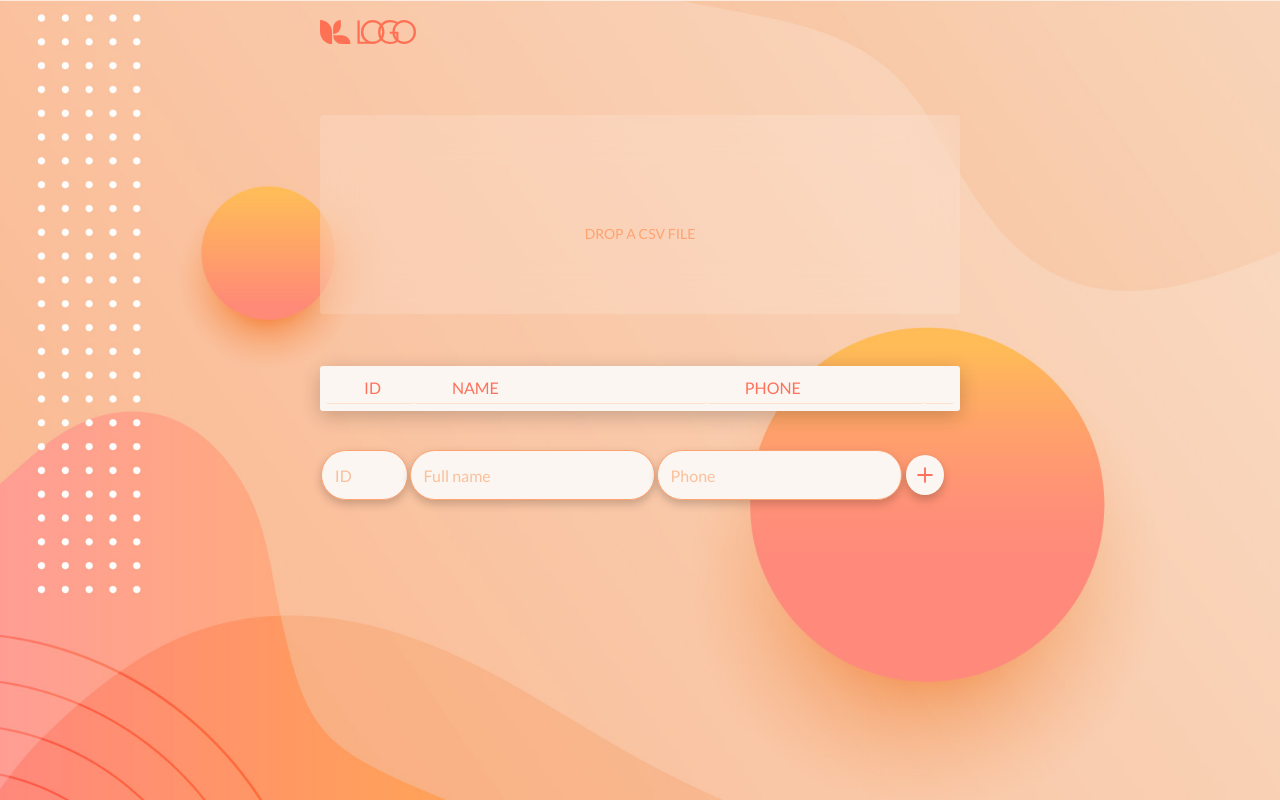
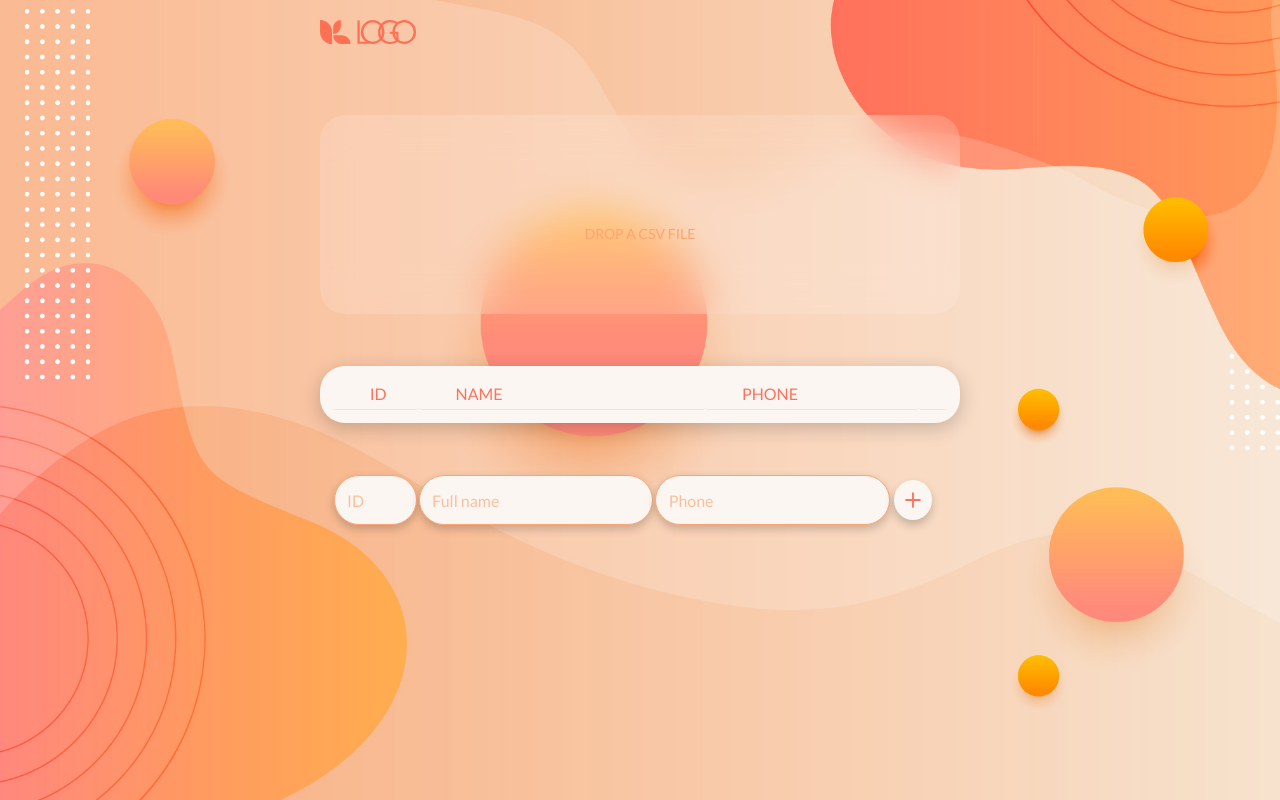
Before and after one commit to daniellelsilva/drag-n-drop, a React (Create React App) app: page / in a window 1280 px wide. Built offline with nearby package versions, Linux system fonts and the light colour scheme; some icons are missing.

Commit message:
border radius tabela

```diff
--- a/src/App.scss
+++ b/src/App.scss
@@ -26,8 +26,8 @@ html {
 
 body {
   // background-color: $color-grey-light-2;
-  background-image: url('./styles/images/dani-bg-5.jpg');
-  background-size: 250vh;
+  background-image: url('./styles/images/DANI-BG-7.jpg');
+  background-size: cover;
   font-family: $default-font-family;
   line-height: 1.7;
   color: $color-gray;
--- a/src/components/DragNDrop.js
+++ b/src/components/DragNDrop.js
@@ -17,15 +17,14 @@ export default function MyDropzone() {
       reader.onerror = () => console.log('file reading has failed')
       reader.onload = () => {
 
-        const result = reader.result
+        const result = reader.result;
 
         const tableString = result.split('\n');
 
         const rows = tableString.map((row) => (row.split(',')));
         // delete rows[rows.length - 1];
-        rows.pop()
-        console.log(rows)
-        setTableData(rows)
+        rows.pop();
+        setTableData(rows);
       }
       reader.readAsText(file)
     })
--- a/src/components/Table.js
+++ b/src/components/Table.js
@@ -7,7 +7,7 @@ import '../styles/components/buttons.scss';
 
 export default function Table() {
   const { tableData, setTableData } = useContext(TableContext);
-  const [cellData, setCellData] = useState({id: '', fullName: '', number: '' });
+  const [cellData, setCellData] = useState({});
 
   const deleteItem = (e) => {
     let id = e.target.id
@@ -16,6 +16,7 @@ export default function Table() {
   };
 
   const createLines = () => {
+      console.log(Object.values(cellData).length)
       const cells = tableData.map((info, index) => (
       <tr className="table-columns" key={index} id={index}>
         <td>{info[0]}</td>
@@ -24,12 +25,10 @@ export default function Table() {
         <td className="table-delete">
           <button className="round-btn" id={index} onClick={(e) => deleteItem(e)}>
             <Icon icon="bytesize:trash" className="table-input-icon delete-icon" id={index} />
-
           </button>
         </td>
       </tr>
     ));
-
     return cells;
   };
 
@@ -73,6 +72,7 @@ export default function Table() {
           onChange={ onChange }
           name="id"
           placeholder="ID"
+          required
         />
         <input
           className="table-input-all table-input-all-2"
@@ -80,6 +80,7 @@ export default function Table() {
           onChange={ onChange }
           name="fullName"
           placeholder="Full name"
+          required
         />
         <input
           className="table-input-all table-input-all-3"
@@ -87,10 +88,12 @@ export default function Table() {
           onChange={ onChange }
           name="number"
           placeholder="Phone"
+          required
         />
         <button
           className="round-btn table-input-btn"
           type='button'
+          // disabled={Object.values(cellData).length !== 3}
           onClick={ addRow }
         >
           <Icon className="table-input-icon add-btn" icon="fluent:add-16-filled" />
--- a/src/styles/dragNDrop.scss
+++ b/src/styles/dragNDrop.scss
@@ -7,7 +7,7 @@
   backdrop-filter: blur(20px);
   box-shadow: 3px 2ps 7px rgba (17, 17, 17, 0.55);
 
-  border-radius: 3px;
+  border-radius: 2.5rem;
   border: 5px dashed transparent;
   cursor: pointer;
   color: $color-primary;
--- a/src/styles/table.scss
+++ b/src/styles/table.scss
@@ -24,10 +24,10 @@
 
 .table {
   background-color: $color-primary-light;
-  border-radius: 3px;
+  border-radius: 2.5rem;
   margin: auto;
   margin-top: 8%;
-  padding: 1%;
+  padding: 2%;
   text-align: left;
   width: 100%;
   box-shadow: 0 .5rem 2rem rgba($color-black, .2);
@@ -87,6 +87,7 @@
     flex-direction: row;
     justify-content: center;
     align-items: center;
+    padding: 2%;
     width: 100%;
 
 
@@ -139,6 +140,15 @@
       &:hover {
         background-color: $color-secondary-dark !important;
         box-shadow: 0 1rem 2em rgba($color-black, .2);
+      }
+
+      &:disabled {
+        color: $color-gray-light-1 !important;
+
+        &:hover {
+          background-color: $color-gray-light-1 !important;
+          box-shadow: 0 1rem 2em rgba($color-black, .2);
+        }
       }
     }
 
```
Also changed, not shown: src/styles/images/DANI-BG-7.jpg (added), 1 other file (tests, documents, lock files or other folders).
